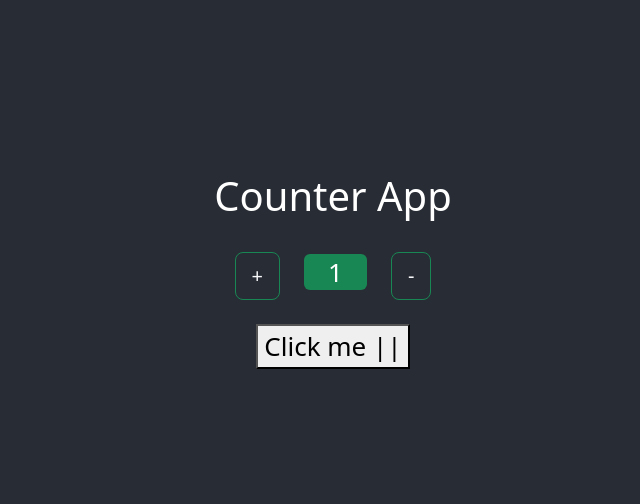
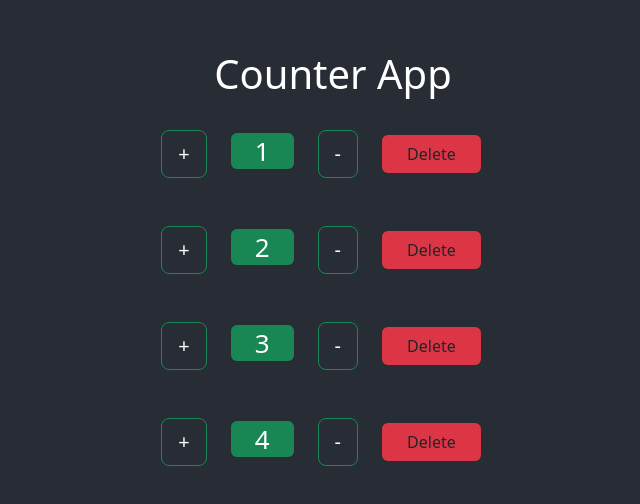
Before and after one commit to harsh-kain/codespaces-react, a React (Create React App) app: page / in a window 1280 px wide. Shown: the part 130-634 px from the top of the page, without its empty margins (307-947 px from the left). Built offline with nearby package versions, Linux system fonts and the light colour scheme.

Commit message:
adding multiple counter components

```diff
--- a/src/App.js
+++ b/src/App.js
@@ -1,6 +1,7 @@
 import "./App.css";
 import Btn from "./components/Btn";
 import Counter from "./counter/Counter";
+import Totalcounter from "./counter/Totalcounter";
 // import ChangeName from "./components/ChangeName";
 const App = () => {
   const eventBubble = () =>{
@@ -8,15 +9,23 @@ const App = () => {
   }
   return (
     <div className="App" onClick={eventBubble}>
+        <h1>Counter App</h1>
+        <Totalcounter/>
 
-      <Counter />
+
+
+
+      {/* <Counter count="1"/>
+      <Counter count="2" />
+      <Counter count="3" />
+      <Counter count="4" />  */}
       {/* <Btn onSmash={()=>console.log("kain from onsmash")}/>
       <Btn onSmash={()=>console.log("Harsh from onsmash")}/> */}
       {/* <ChangeName/> */}
 
       {/* for building play and pause btn  */}
 
-      <Btn onPlay={()=>console.log("play..")} onPause={()=>console.log("pause..")}/>
+      {/* <Btn onPlay={()=>console.log("play..")} onPause={()=>console.log("pause..")}/> */}
     </div>
   );
 };
--- a/src/counter/Counter.jsx
+++ b/src/counter/Counter.jsx
@@ -1,7 +1,9 @@
 import React, { useState } from 'react'
 
-const Counter = () => {
-    const [count ,setCount] = useState(1);
+const Counter = (props) => {
+
+    const {counts,id} = props.count;
+    const [count ,setCount] = useState(counts);
 
     const increment = () =>{
 
@@ -16,13 +18,14 @@ const Counter = () => {
   return (
     <>
 
-        <h1>Counter App</h1>
         <div className="container my-4">
             <button className='btn btn-outline-success btn-lg text-light' onClick={increment}>+</button>
 
             <span className={count === 0 ? "px-4 mx-4 bg-danger rounded" : "px-4 mx-4 bg-success rounded"}>{count === 0 ? 'Zero' : count}</span>
 
             <button className='btn btn-outline-success btn-lg text-light' onClick={decrement}>-</button>
+
+            <button className='btn px-4 mx-4 bg-danger rounded' onClick={()=> props.onDelete(id)}>Delete</button>
 
         </div>
 
--- /dev/null
+++ b/src/counter/Totalcounter.jsx
@@ -0,0 +1,23 @@
+import React, { useState } from "react";
+import Counter from "./Counter";
+const Totalcounter = () => {
+    const [counterstate , setcounterstate] = useState([
+        {id:1 , counts : 1},
+        {id:2 , counts : 2},
+        {id:3 , counts : 3},
+        {id:4 , counts : 4},
+    ]);
+    const deleteElement = (id) =>{
+      let updateVar = counterstate.filter((counter)=> counter.id !== id);
+      setcounterstate(updateVar);
+    }
+
+  return <>
+
+    {counterstate.map((countVal) =>(
+        <Counter key={countVal.id} count={countVal} onDelete={deleteElement}/>
+    ))}
+  </>;
+};
+
+export default Totalcounter;
```
